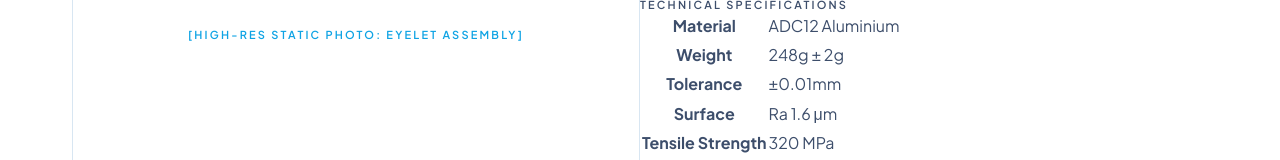
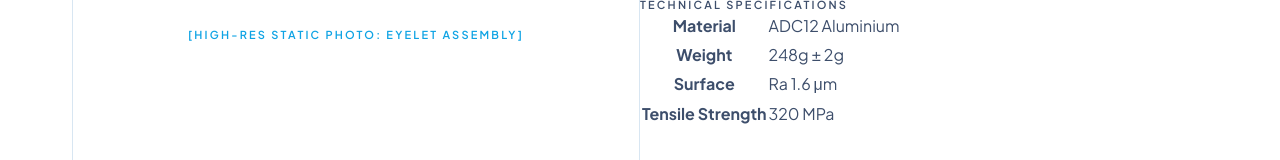
Before and after one commit to Nithissh22/hebronautomative-final, a Next.js app in the folder hebronautomative-main/: page /products/1 in a window 1280 px wide. Shown: the part 375-535 px from the top of the page. Built offline with nearby package versions, Linux system fonts and the light colour scheme; no server answers.

Commit message:
chore: remove Tolerance +-0.01mm

```diff
--- a/hebronautomative-main/src/app/products/[slug]/page.tsx
+++ b/hebronautomative-main/src/app/products/[slug]/page.tsx
@@ -12,7 +12,6 @@ const PRODUCTS_DB: Record<string, any> = {
     specs: {
       Material: 'ADC12 Aluminium',
       Weight: '248g ± 2g',
-      Tolerance: '±0.01mm',
       Surface: 'Ra 1.6 μm',
       'Tensile Strength': '320 MPa'
     },
--- a/hebronautomative-main/src/components/capabilities/capabilityData.ts
+++ b/hebronautomative-main/src/components/capabilities/capabilityData.ts
@@ -61,7 +61,6 @@ export const capabilitiesList: CapabilityData[] = [
     specs: [
       { icon: "ti-cpu", label: "Type", value: "4th Axis VMC" },
       { icon: "ti-building-factory", label: "Machines", value: "VMC Machines" },
-      { icon: "ti-ruler", label: "Tolerance", value: "±0.01mm" },
       { icon: "ti-atom", label: "Material", value: "ADC12, AC2BF, Aluminium Alloys" }
     ],
     equipmentList: [
```
